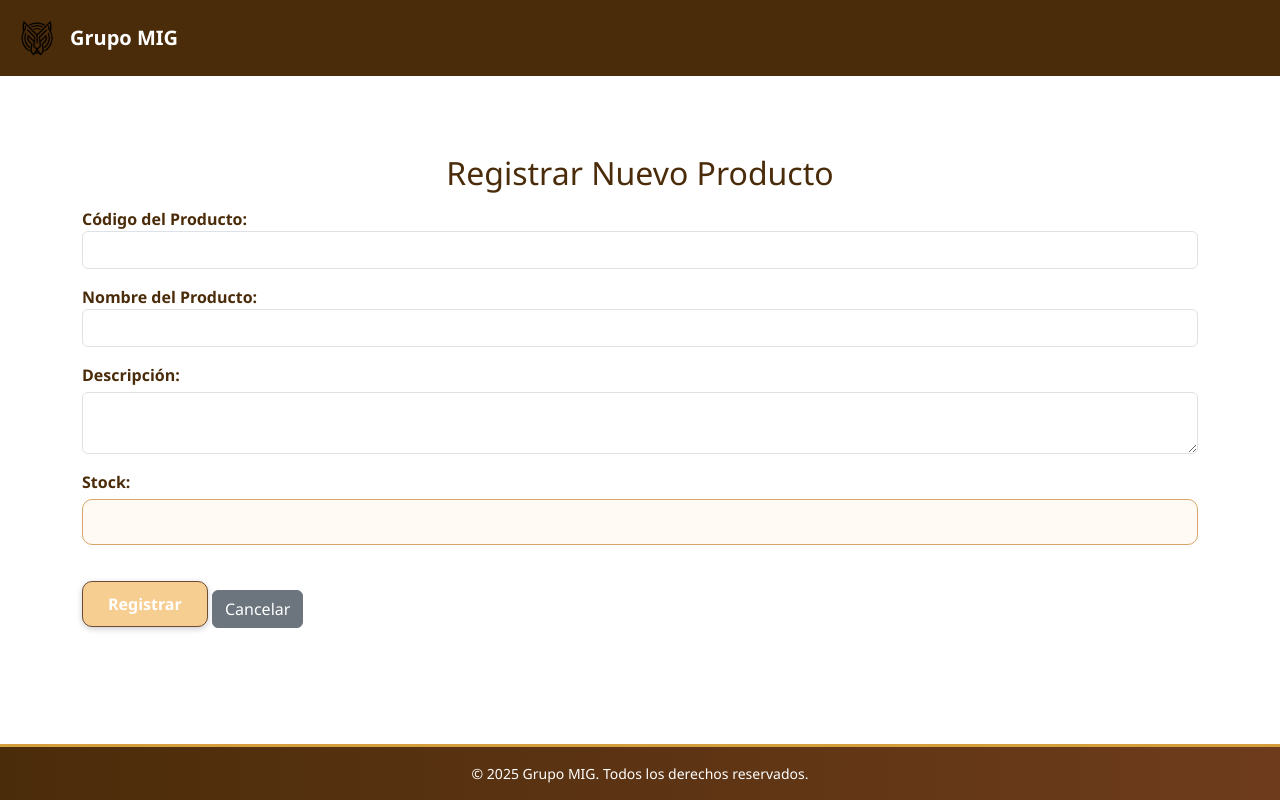
After one commit to LinaB24/MIG, a PHP site: page /pages/pages_existencias/formulario_registro.php in a window 1280 px wide. The commit adds this page. Run offline with PHP 8.4, Linux system fonts and the light colour scheme.

Commit message:
agregar producto(sirve)

```diff
--- a/index.php
+++ b/index.php
@@ -1,4 +1,3 @@
-
 <!DOCTYPE html>
 <html lang="es">
 
--- /dev/null
+++ b/pages/pages_existencias/formulario_registro.php
@@ -0,0 +1,37 @@
+ <?php include '../pages_layout/head.php'; ?>
+<!DOCTYPE html>
+<html lang="es">
+<head>
+    <meta charset="UTF-8">
+    <title>Registrar Producto</title>
+    <link rel="stylesheet" href="https://cdn.jsdelivr.net/npm/bootstrap@5.3.0/dist/css/bootstrap.min.css">
+    <link rel="stylesheet" href="../../css/estilosIndexAdmin.css">
+</head>
+<body class="bg-light">
+<div class="container mt-5">
+    <h2>Registrar Nuevo Producto</h2>
+ <form method="POST" action="../../controladores/controlador_existencias/InventarioController.php">
+    <input type="hidden" name="registrar_producto" value="1">
+    <div class="mb-3">
+        <label>Código del Producto:</label>
+        <input type="text" name="codigo" class="form-control" required>
+    </div>
+    <div class="mb-3">
+        <label>Nombre del Producto:</label>
+        <input type="text" name="nombre" class="form-control" required>
+    </div>
+    <div class="mb-3">
+        <label>Descripción:</label>
+        <textarea name="descripcion" class="form-control" required></textarea>
+    </div>
+    <div class="mb-3">
+        <label>Stock:</label>
+        <input type="number" name="stock" class="form-control" min="0" required>
+    </div>
+    <button type="submit" class="btn btn-success">Registrar</button>
+    <a href="index.php" class="btn btn-secondary">Cancelar</a>
+</form>
+</div>
+</body>
+</html>
+ <?php include '../pages_layout/footer.php'; ?>
--- a/pages/pages_existencias/index.php
+++ b/pages/pages_existencias/index.php
@@ -34,6 +34,8 @@ $movimientos = $modelo->obtenerMovimientos();
 
 
     <h2>Existencias actuales</h2>
+    <a href="formulario_registro.php" class="btn btn-primary mb-3">Registrar nuevo producto</a>
+
     <table>
         <tr><th>Producto</th><th>Stock</th></tr>
         <?php foreach ($productos as $p): ?>
```
Also changed, not shown: controladores/controlador_existencias/InventarioController.php (+18 -0 lines), modelos/modelo_existencias/InventarioModel.php (+36 -2 lines), pages/pages_existencias/formulario.php (line endings or trailing spaces).
